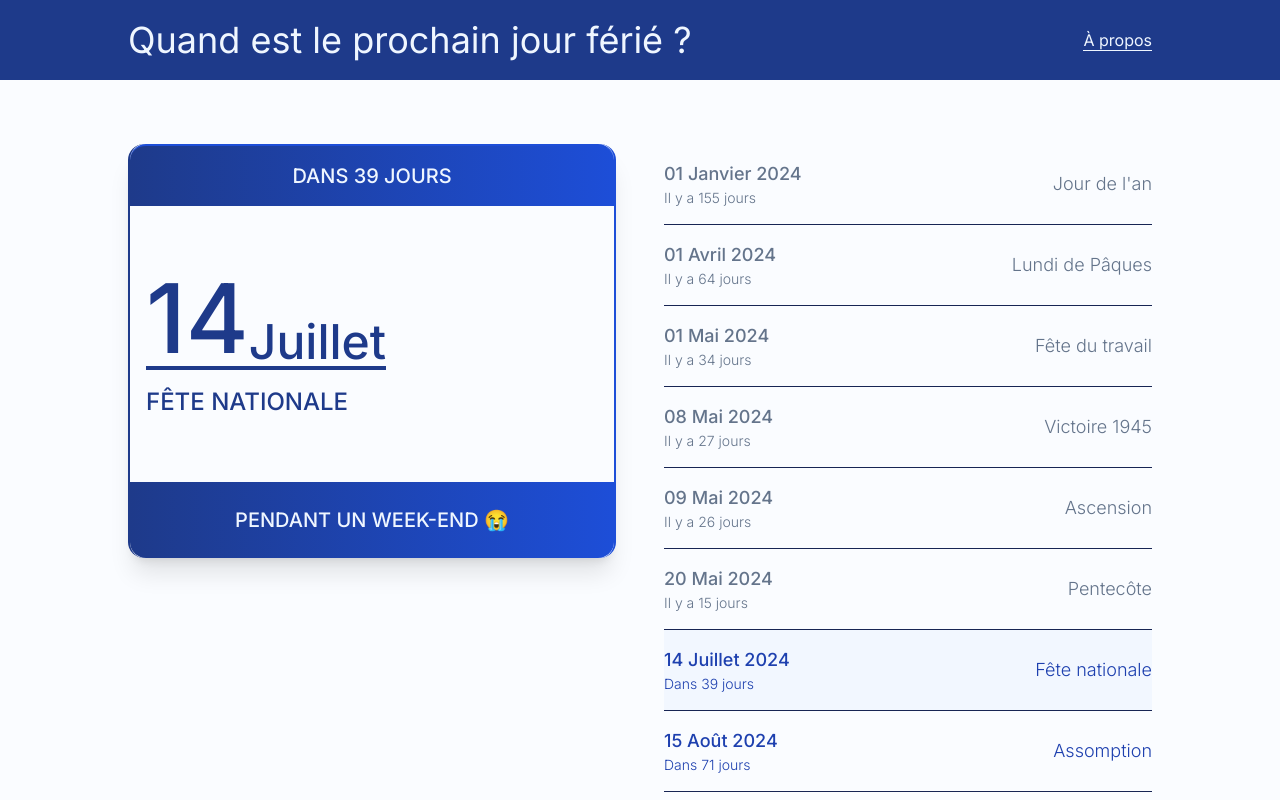
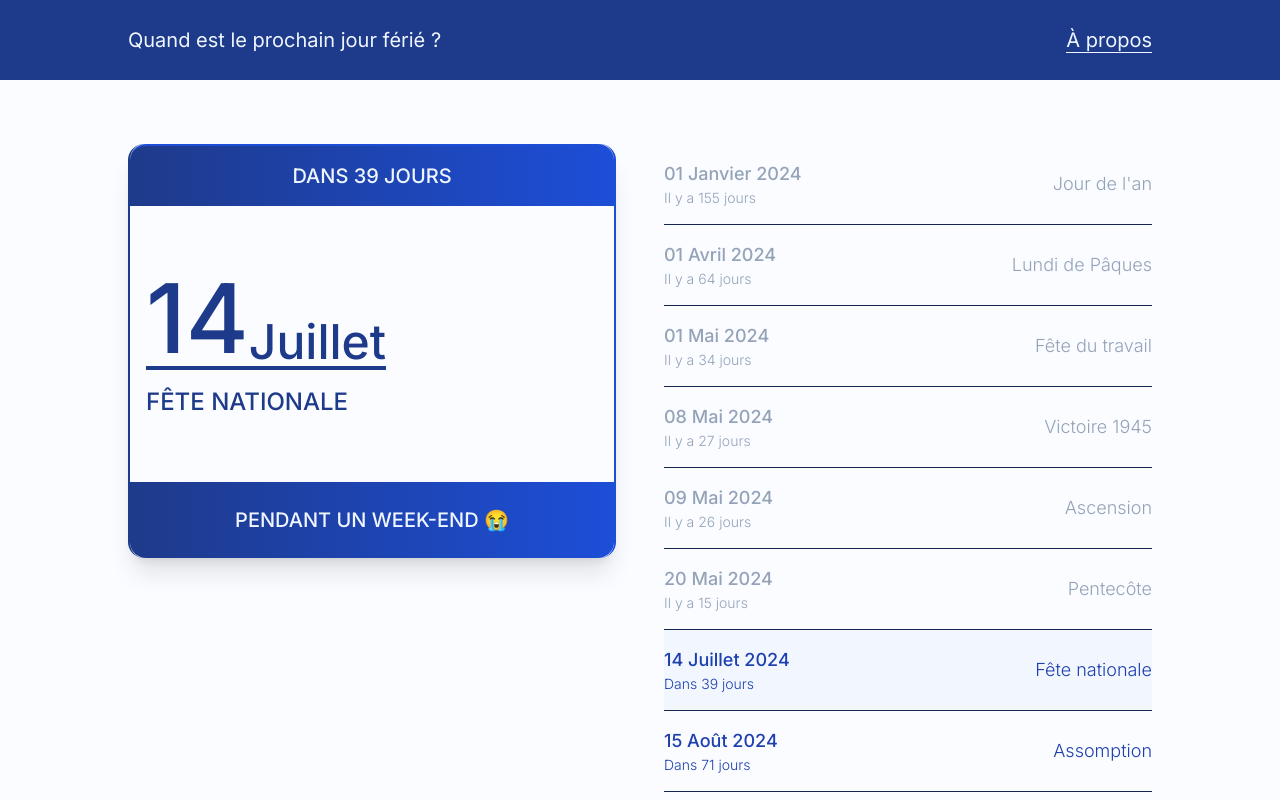
Before and after one commit to jean1591/quand-est-le-prochain-jour-ferie, a Next.js app: page / in a window 1280 px wide. Shown: the top 800 px of the page. Built offline with nearby package versions, Linux system fonts and the light colour scheme.

Commit message:
small fixes

```diff
--- a/src/app/component/navBar.tsx
+++ b/src/app/component/navBar.tsx
@@ -2,11 +2,10 @@ import Link from "next/link";
 
 export const NavBar = () => {
   return (
-    <div className="h-20 bg-blue-900">
+    <div className="h-20 bg-blue-900 text-xl font-normal text-blue-50">
       <div className="h-full px-4 sm:px-0 mx-auto max-w-5xl flex items-center justify-center sm:justify-between">
         <Link
           href="/"
-          className="text-xl sm:text-4xl font-normal text-blue-50"
         >
             Quand est le prochain jour férié ?
         </Link>
@@ -14,7 +13,7 @@ export const NavBar = () => {
         <div className="hidden sm:block">
           <Link
             href="/a-propos"
-            className="text-blue-50 border-b border-blue-50"
+            className="border-b border-blue-50"
           >
             À propos
           </Link>
--- a/src/app/component/nextBankHoliday.tsx
+++ b/src/app/component/nextBankHoliday.tsx
@@ -8,6 +8,7 @@ export const NextBankHoliday = ({
   nextBankHoliday: BankHoliday;
 }) => {
   return (
+    <div>
       <div className="w-full border-l-2 border-r-2 border-l-blue-900 border-r-blue-700 rounded-2xl bg-cover bg-center shadow-xl">
         <div className="border-t-2 border-blue-700 rounded-t-2xl bg-gradient-to-r from-blue-900 to-blue-700 p-4">
           <p className="uppercase text-xl font-medium text-blue-50 text-center">{`Dans ${differenceInDays(
@@ -37,6 +38,7 @@ export const NextBankHoliday = ({
           </p>
         </div>
       </div>
+    </div>
   );
 };
 
--- a/src/app/page.tsx
+++ b/src/app/page.tsx
@@ -21,19 +21,16 @@ export default function Home() {
 
   return (
     <div className="grid grid-cols-1 sm:grid-cols-2 gap-12">
-      <div>
-        <NextBankHoliday nextBankHoliday={nextBankHoliday} />
-      </div>
+      <NextBankHoliday nextBankHoliday={nextBankHoliday} />
 
-      {/* DETAILS */}
       <div>
         {bankHolidays[currentYear].map(({ date, description }) => (
           <div
             key={date.toString()}
             className={classNames(
               isPast(date)
-                ? "text-slate-500"
-                : "text-blue-800 hover:text-blue-950",
+                ? "text-slate-400"
+                : "text-blue-800",
               isSameDay(nextBankHoliday.date, date) ? "bg-blue-50/75" : "",
               "flex items-center justify-between border-b border-blue-950 py-4"
             )}
```
Lines whose indentation alone changed are shown as unchanged.
